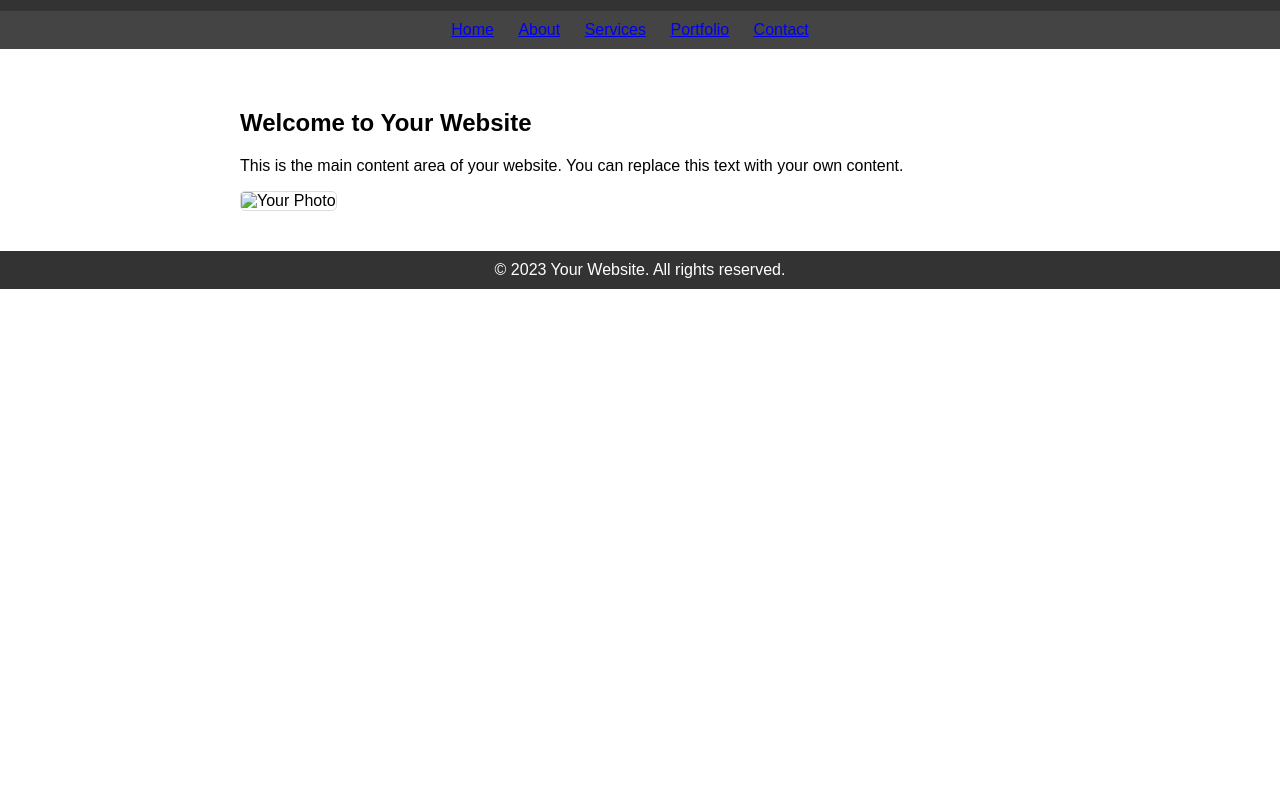
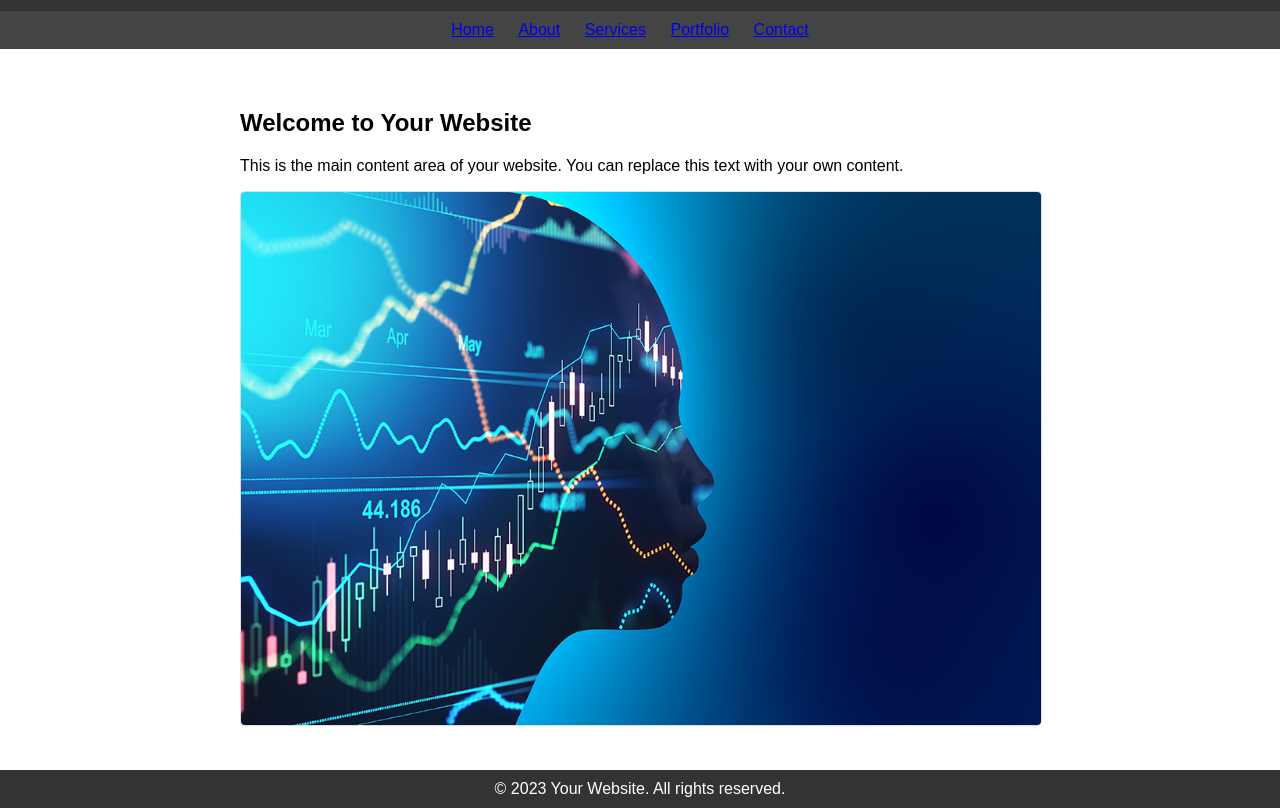
Before and after one commit to samparizi/samparizi.github.io, a plain HTML site: page index.html in a window 1280 px wide. Shown: the part 89-897 px from the top of the page. Before the commit the page ends 800 px from the top, so only its background shows below. Drawn offline with Linux system fonts and the light colour scheme.

Commit message:
Update index.html

```diff
--- a/index.html
+++ b/index.html
@@ -75,7 +75,7 @@
         <h2>Welcome to Your Website</h2>
         <p>This is the main content area of your website. You can replace this text with your own content.</p>
         <div class="image-container">
-            <img src="pics/my-photo.jpg" alt="Your Photo">
+            <img src="pics/first.jpeg" alt="Your Photo">
         </div>
     </main>
     <footer>
```
